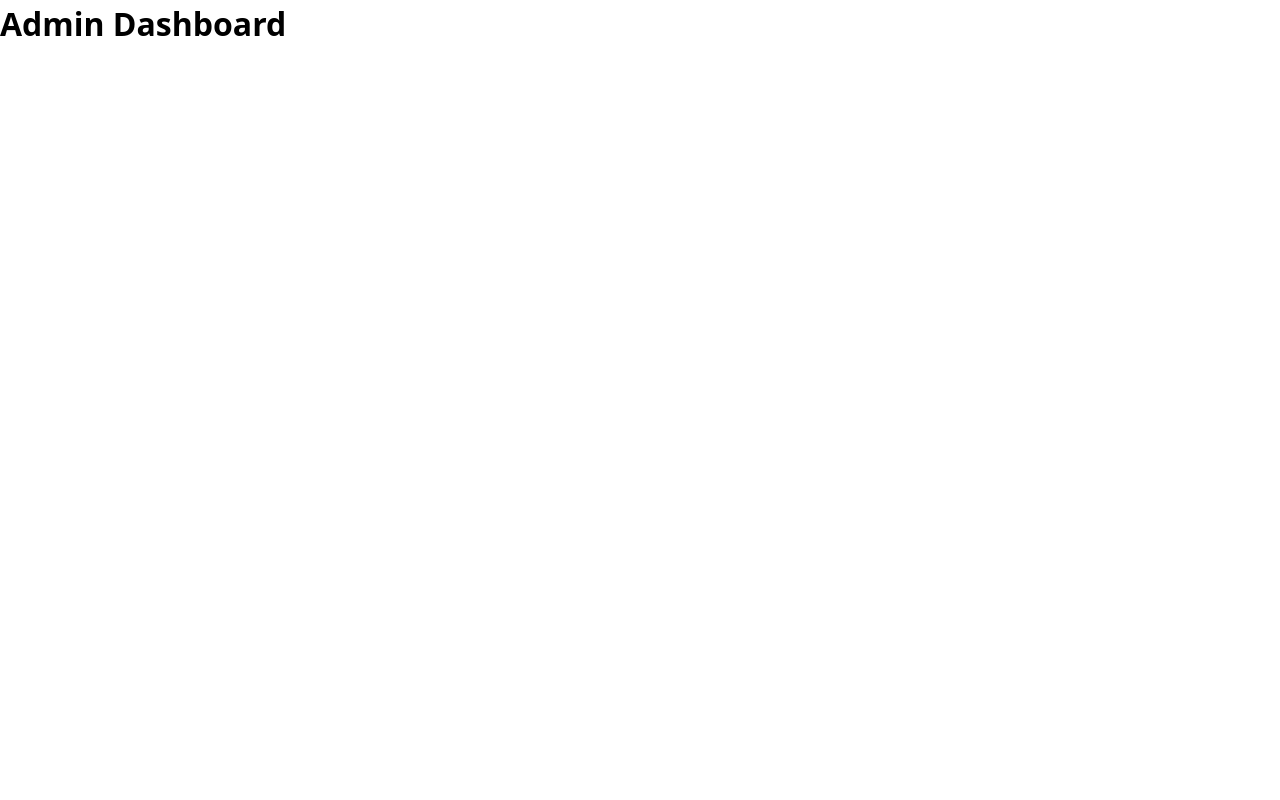
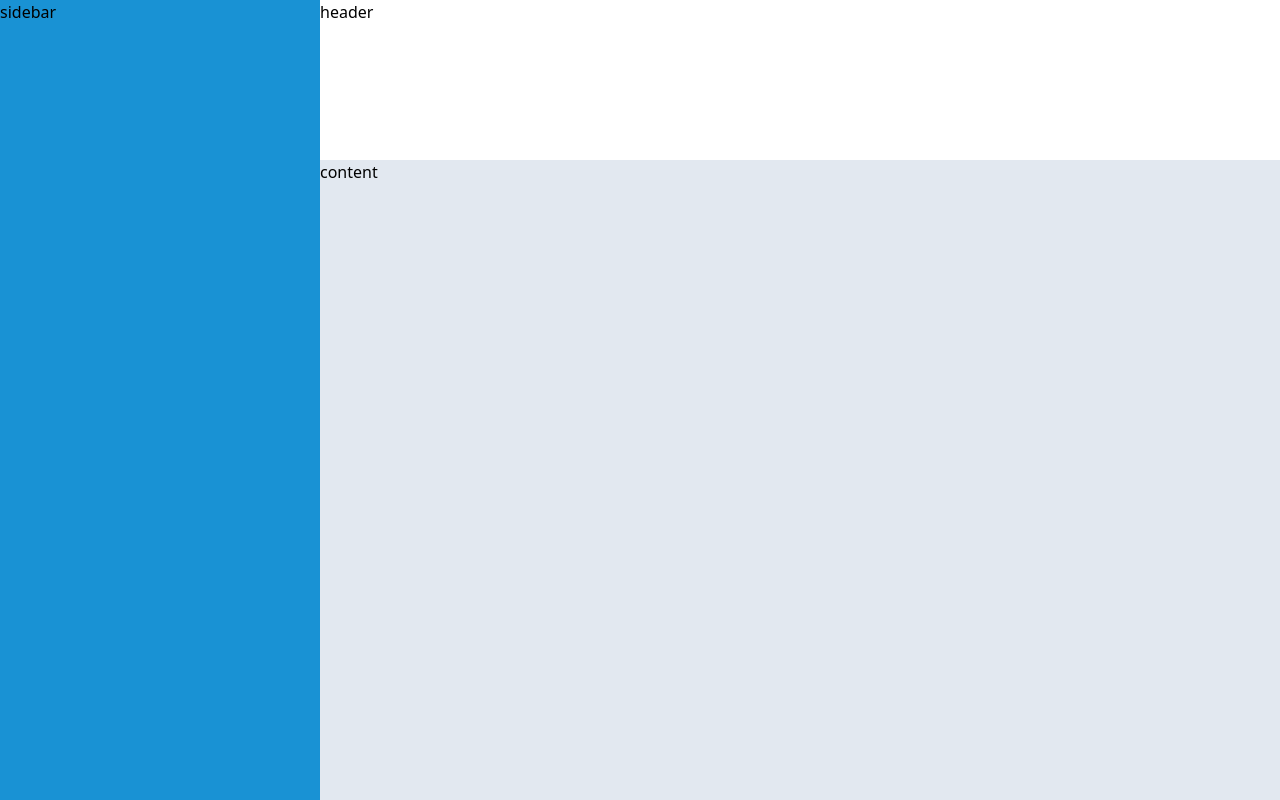
Before and after one commit to AncientNimbus/top-admin-dashboard, a plain HTML site: page index.html in a window 1280 px wide. Drawn offline with Linux system fonts and the light colour scheme.

Commit message:
feat: Setup up a rough layout
All planning work has been completed, a draft is made and components
are broken to many sub-task. ref O-86

```diff
--- a/css/style.css
+++ b/css/style.css
@@ -0,0 +1,19 @@
+body {
+  height: 100vh;
+  display: grid;
+  grid-template-rows: auto 80%;
+  grid-template-columns: 1fr 3fr;
+}
+
+.sidebar {
+  background-color: rgb(25 146 212);
+  grid-row: 1 / span 2;
+}
+.header {
+  background-color: rgb(255 255 255);
+  grid-column: 2 / span 1;
+}
+.content {
+  background-color: rgb(226 232 240);
+  grid-area: 2 / 2 / span 1 / span 1;
+}
--- a/index.html
+++ b/index.html
@@ -8,6 +8,14 @@
     <title>Admin Dashboard by Ancient Nimbus</title>
   </head>
   <body>
-    <h1>Admin Dashboard</h1>
+    <div class="sidebar">
+      <p class="temp-placeholder">sidebar</p>
+    </div>
+    <div class="header">
+      <p class="temp-placeholder">header</p>
+    </div>
+    <main class="content">
+      <p class="temp-placeholder">content</p>
+    </main>
   </body>
 </html>
```
